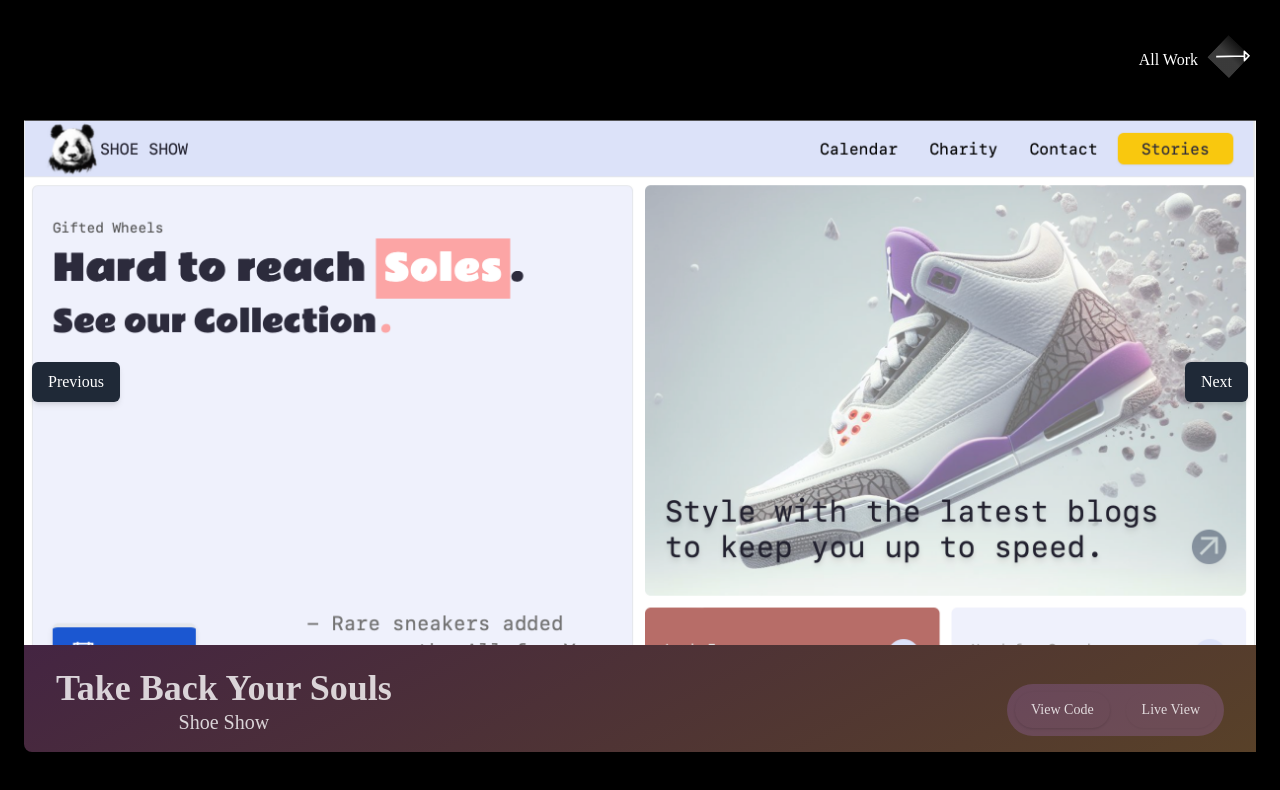
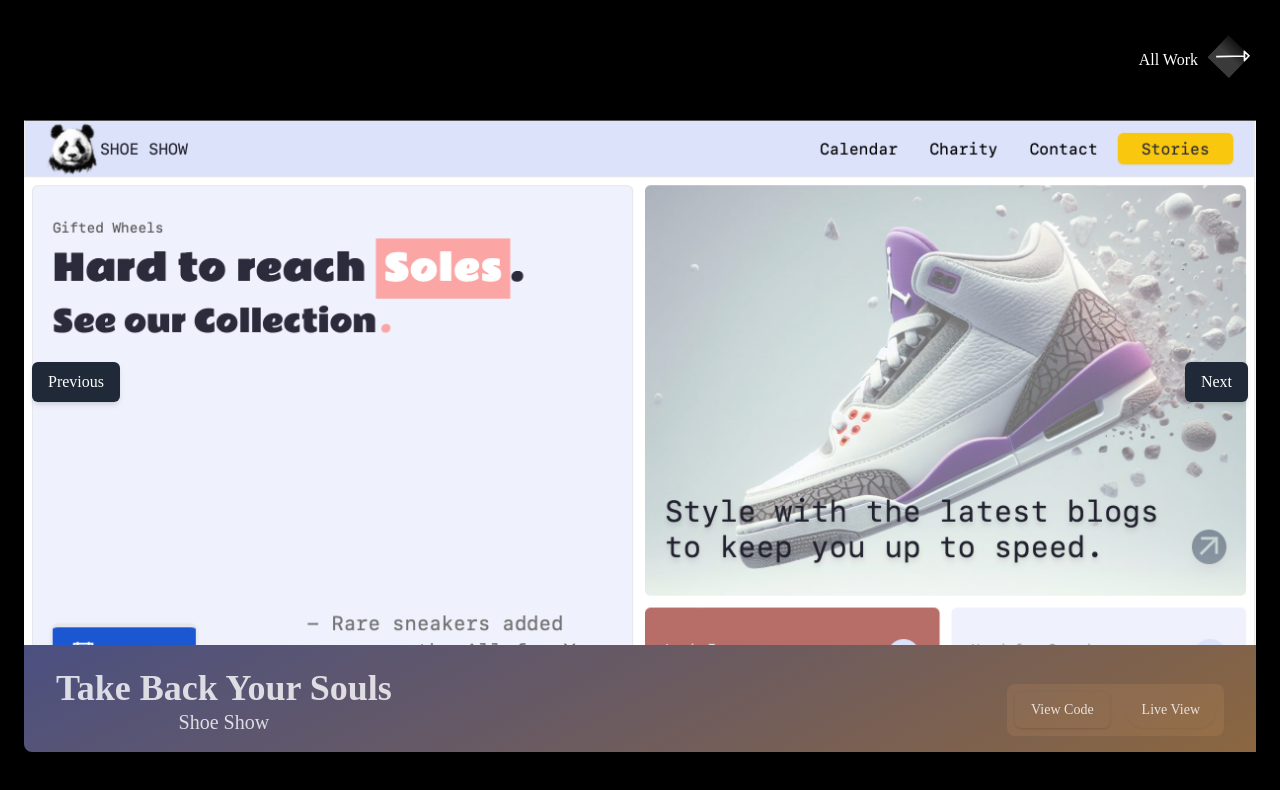
Before and after one commit to CEODemitri/portfolio2024, a SvelteKit app: page / in a window 1280 px wide. Shown: the part 1070-1860 px from the top of the page. Built offline with nearby package versions, Linux system fonts and the light colour scheme.

Commit message:
new colors for project banner and reshape cta container

```diff
--- a/src/components/ProjectBanner.svelte
+++ b/src/components/ProjectBanner.svelte
@@ -18,7 +18,7 @@
 <section class="w-full relative overflow-hidden">
 	<!-- #282433 -->
 	<div
-		class="absolute inset-0 bg-gradient-to-tl from-orange-300/35 to-purple-800/50 rounded-bl-lg"
+		class="absolute inset-0 bg-gradient-to-tl from-orange-300/55 to-blue-800 rounded-bl-lg"
 	></div>
 	<Carousel {images} />
 	<div class="py-2 md:py-4 relative z-10 text-white/80">
@@ -27,10 +27,10 @@
 				<h1 class="text-2xl font-bold sm:text-3xl md:text-4xl">{leading}</h1>
 				<p class="text-lg md:text-xl">{projectName}</p>
 			</div>
-			<div class="flex items-center justify-center gap-4 bg-purple-400/20 p-2 rounded-full">
+			<div class="flex items-center justify-center gap-4 bg-orange-300/10 p-2 rounded-lg">
 				<a
 					href={viewCodeUrl}
-					class="inline-flex h-9 items-center justify-center px-4 py-2 text-sm font-medium text-primary-foreground shadow transition-colors rounded-full"
+					class="inline-flex h-9 items-center justify-center px-4 py-2 text-sm font-medium text-primary-foreground shadow transition-colors rounded-md"
 					prefetch={false}
 				>
 					View Code
--- a/src/routes/+page.svelte
+++ b/src/routes/+page.svelte
@@ -203,7 +203,8 @@
 				</div>
 			</div>
 		</section>
-		<section id="ux-portfolio" class="w-full py-12 md:py-24 lg:py-32 bg-muted">
+		<!-- uncomment when complete -->
+		<!-- <section id="ux-portfolio" class="w-full py-12 md:py-24 lg:py-32 bg-muted">
 			<div class="grid gap-6 px-4 md:px-6">
 				<div class="flex flex-col items-center justify-center space-y-4 text-center">
 					<div class="space-y-2">
@@ -274,7 +275,7 @@
 					</div>
 				</div>
 			</div>
-		</section>
+		</section> -->
 		<section id="skills" class="w-full py-12 md:py-24 lg:py-32 bg-slate-800">
 			<div class="grid gap-6 px-4 md:px-6">
 				<div class="flex flex-col items-center justify-center space-y-4 text-center">
```
